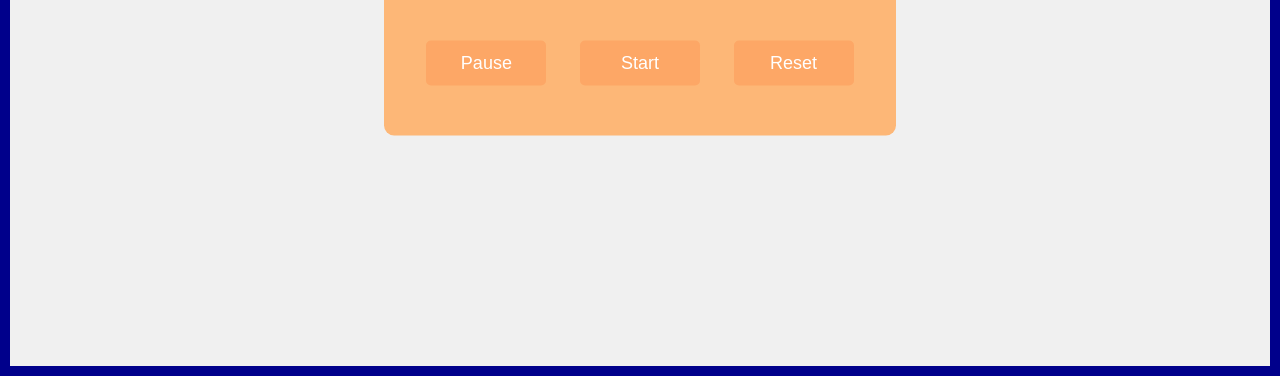
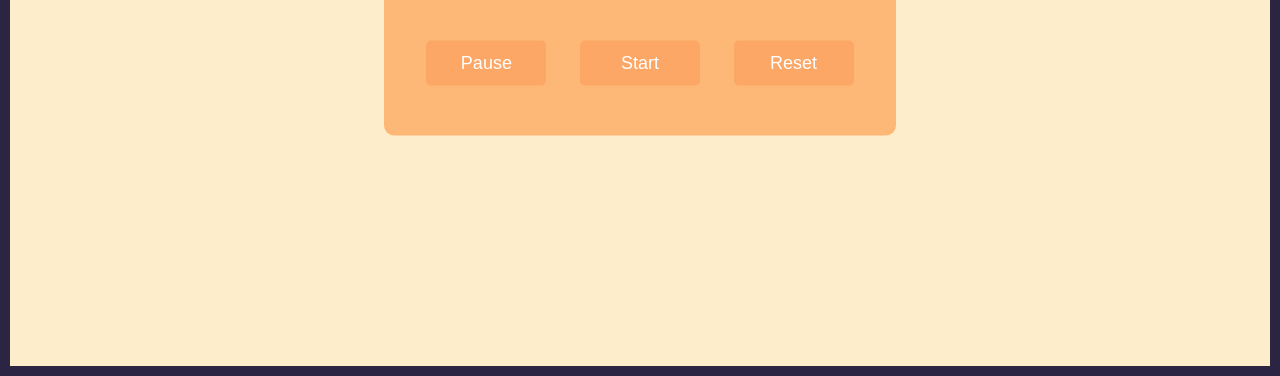
Before and after one commit to ikizol/Javascript-Project2, a plain HTML site: page index.html in a window 1280 px wide. Shown: the part 424-800 px from the top of the page. Drawn offline with Linux system fonts and the light colour scheme.

Commit message:
final changes

```diff
--- a/style.css
+++ b/style.css
@@ -11,12 +11,9 @@
 body{
   background: #ffffff;
   height: 100%;
-  border: 10px solid darkblue;
+  border: 10px solid #2c2443;
 }
 
-/* #logo {
-    width: 20%;
-} */
 
 .container{
     background-color: #fdb777;
@@ -82,7 +79,7 @@ body{
     align-items: center;
     height: 100vh;
     margin: 0;
-    background-color: #f0f0f0; /* Background color */
+    background-color: #FDEDCB; /* Background color */
 }
 
 .textured-button {
```
